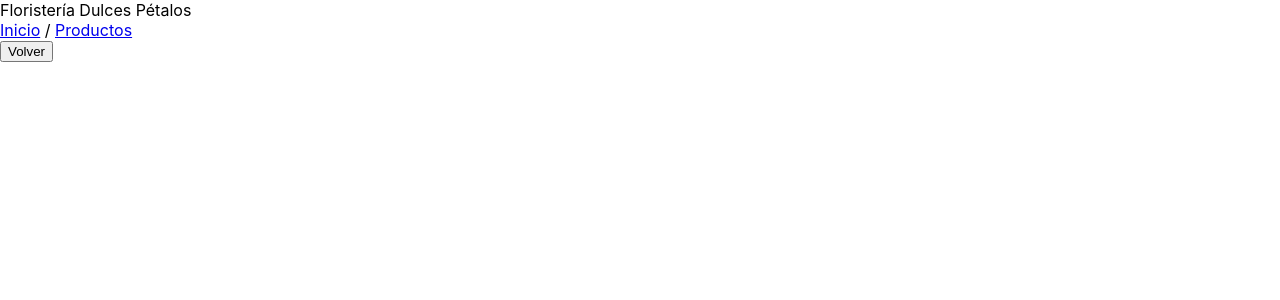
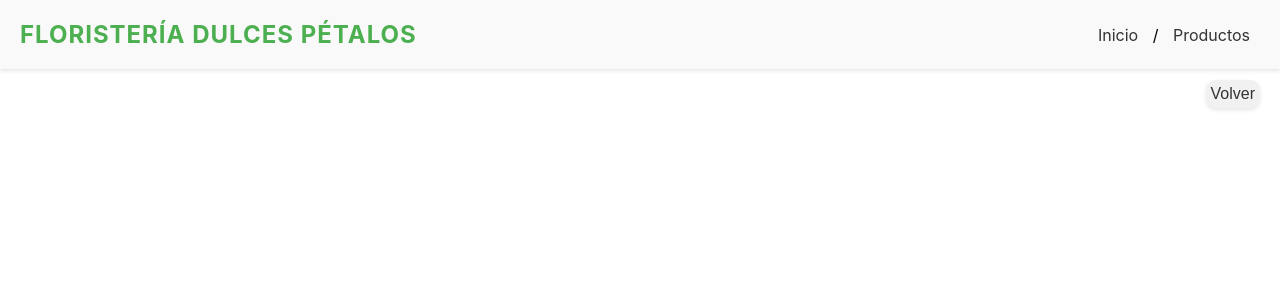
Before and after one commit to MeisiSaalim/540_floristeria_proyecto, a React (Create React App) app in the folder floristeria-dulces-petalos/: page /product/1 in a window 1280 px wide. Shown: the top 300 px of the page. Built offline with nearby package versions, Linux system fonts and the light colour scheme; no server answers.

Commit message:
Estilos aplicados

```diff
--- /dev/null
+++ b/floristeria-dulces-petalos/src/components/Description.css
@@ -0,0 +1,16 @@
+  .product-description {
+    flex: 1;
+    padding: 20px;
+    border-radius: 0 10px 10px 0;
+  }
+
+  .product-title {
+    font-size: 24px;
+    color: #333;
+    margin-bottom: 10px;
+  }
+
+  .product-text {
+    font-size: 16px;
+    color: #666;
+  }
--- a/floristeria-dulces-petalos/src/components/Description.js
+++ b/floristeria-dulces-petalos/src/components/Description.js
@@ -1,14 +1,16 @@
 import React from 'react';
+import './Description.css';
+
 
 function Description({ product }) {
   return (
-    <div className="description">
-      <h2>{product.name}</h2>
-      <p>{product.binomialName}</p>
-      <p>Precio: {product.price} €</p>
-      <p>Riegos por semana: {product.wateringsPerWeek}</p>
-      <p>Fertilizante recomendado: {product.fertilizerType === 'nitrogen' ? 'Nitrogenado' : 'Fosforado'}</p>
-      <p>Altura: {product.heightInCm} cm</p>
+    <div className="product-description">
+      <h2 className="product-title">{product.name}</h2>
+      <p className="product-text">{product.binomialName}</p>
+      <p className="product-text">Precio: {product.price} €</p>
+      <p className="product-text">Riegos por semana: {product.wateringsPerWeek}</p>
+      <p className="product-text">Fertilizante recomendado: {product.fertilizerType === 'nitrogen' ? 'Nitrogenado' : 'Fosforado'}</p>
+      <p className="product-text">Altura: {product.heightInCm} cm</p>
     </div>
   );
 }
--- /dev/null
+++ b/floristeria-dulces-petalos/src/components/Header.css
@@ -0,0 +1,32 @@
+/* Header.css */
+.header {
+    display: flex;
+    justify-content: space-between;
+    align-items: center;
+    background-color: #f9f9f9;
+    padding: 20px;
+    box-shadow: 0px 2px 4px rgba(0, 0, 0, 0.1);
+  }
+
+  .logo {
+    font-size: 24px;
+    color: #4caf50;
+    font-weight: bold;
+    text-transform: uppercase;
+    letter-spacing: 1px;
+  }
+
+  .nav {
+    font-size: 16px;
+  }
+
+  .nav a {
+    text-decoration: none;
+    color: #333;
+    margin: 0 10px;
+    transition: color 0.3s ease;
+  }
+
+  .nav a:hover {
+    color: #4caf50;
+  }
--- a/floristeria-dulces-petalos/src/components/Header.js
+++ b/floristeria-dulces-petalos/src/components/Header.js
@@ -1,13 +1,15 @@
 import React from 'react';
+import './Header.css'; // Importa el archivo de estilos CSS que proporcioné anteriormente
 
-function Headers() {
-    return (
-        <header>
-            <div>Floristería Dulces Pétalos</div>
-            <nav>
-                <a href ="/">Inicio</a> / <a href="/productos">Productos</a>
-            </nav>
-        </header>
-    );
+function Header() {
+  return (
+    <header className="header">
+      <div className="logo">Floristería Dulces Pétalos</div>
+      <nav className="nav">
+        <a href="/">Inicio</a> / <a href="/productos">Productos</a>
+      </nav>
+    </header>
+  );
 }
-export default Headers;
+
+export default Header;
--- /dev/null
+++ b/floristeria-dulces-petalos/src/components/Image.css
@@ -0,0 +1,16 @@
+
+.product-image {
+    flex: 1;
+    padding: 20px;
+    border-radius: 10px 0 0 10px;
+    display: flex;
+    justify-content: center;
+    align-items: center;
+  }
+
+  .product-image img {
+    max-width: 100%;
+    height: auto;
+    border-radius: 10px;
+    max-height: 400px;
+  }
--- a/floristeria-dulces-petalos/src/components/Image.js
+++ b/floristeria-dulces-petalos/src/components/Image.js
@@ -1,7 +1,12 @@
 import React from 'react';
+import './Image.css'; // Asegúrate de ajustar la importación según la ubicación de tus archivos
 
 function Image({ src, alt }) {
-  return <img src={src} alt={alt} />;
+  return (
+    <div className="product-image">
+      <img src={src} alt={alt} />
+    </div>
+  );
 }
 
 export default Image;
--- a/floristeria-dulces-petalos/src/components/Search.js
+++ b/floristeria-dulces-petalos/src/components/Search.js
@@ -1,8 +1,8 @@
 import React from 'react';
 function Search({ onSearchChange }) {
     return (
-        <div>
-            <input type="text" placeholder="Buscar productos..." onChange={onSearchChange}/>
+        <div >
+            <input className='search-input' type="text" placeholder="Buscar productos..." onChange={onSearchChange}/>
         </div>
     )
 }
--- /dev/null
+++ b/floristeria-dulces-petalos/src/views/Home.css
@@ -0,0 +1,81 @@
+/* Home.css */
+/* Estilos para la barra de búsqueda */
+.search-container {
+    display: flex;
+    justify-content: center;
+    align-items: center;
+    margin-top: 20px;
+  }
+
+  .search-input {
+    border: none;
+    border-radius: 30px;
+    padding: 10px 20px;
+    width: 300px;
+    font-size: 16px;
+    background-color: #f1f1f1;
+    color: #333;
+    box-shadow: 0 2px 4px rgba(0, 0, 0, 0.1);
+    transition: background-color 0.3s ease;
+  }
+
+  .search-input:focus {
+    outline: none;
+    background-color: #fff;
+    box-shadow: 0 4px 6px rgba(0, 0, 0, 0.1);
+  }
+
+  /* Estilos para la lista de productos */
+.item-list {
+    display: flex;
+    flex-wrap: wrap;
+    justify-content: space-between;
+    margin-top: 20px;
+  }
+
+  /* Estilos para cada elemento de la lista */
+  .item {
+    flex: 0 0 calc(25% - 20px); /* 4 elementos por fila con espacio entre ellos */
+    margin: 10px;
+    padding: 10px;
+    box-sizing: border-box;
+    border: 1px solid #e0e0e0;
+    border-radius: 10px;
+    background-color: #fff;
+    text-align: center;
+    box-shadow: 0px 2px 4px rgba(0, 0, 0, 0.1);
+    transition: transform 0.3s ease, box-shadow 0.3s ease;
+  }
+
+  .item:hover {
+    transform: translateY(-5px);
+    box-shadow: 0px 4px 8px rgba(0, 0, 0, 0.2);
+  }
+
+  .row {
+    display: flex;
+    flex-wrap: wrap;
+    justify-content: space-between;
+    margin-top: 20px;
+  }
+
+  /* Estilos para la imagen del producto */
+  .item img {
+    max-width: 100%;
+    height: auto;
+    border-radius: 10px;
+  }
+
+  /* Estilos para el nombre del producto */
+  .item h3 {
+    margin-top: 10px;
+    font-size: 18px;
+    color: #333;
+
+  }
+
+  /* Estilos para el nombre científico del producto */
+  .item p {
+    font-size: 14px;
+    color: #666;
+  }
--- a/floristeria-dulces-petalos/src/views/Home.js
+++ b/floristeria-dulces-petalos/src/views/Home.js
@@ -3,6 +3,7 @@ import Header from '../components/Header';
 import Search from '../components/Search';
 import Item from '../components/Item';
 import { getProducts } from '../api'; // Importar la función para obtener los productos
+import './Home.css'; // Importar los estilos
 
 function Home() {
   const [products, setProducts] = useState([]);
@@ -38,7 +39,6 @@ function Home() {
           {filteredProducts.map((product, index) => (
             <React.Fragment key={product.id}>
               <Item product={product} />
-              {(index + 1) % 4 === 0 && <div className="w-100"></div>}
             </React.Fragment>
           ))}
         </div>
--- /dev/null
+++ b/floristeria-dulces-petalos/src/views/ProductDetail.css
@@ -0,0 +1,45 @@
+/* ProductDetail.css */
+.detail-container {
+    display: flex;
+    justify-content: center;
+    align-items: flex-start;
+    padding: 20px;
+  }
+
+  .go-back-link {
+    position: absolute;
+    top: 80px; /* Ajustar la posición vertical */
+    right: 20px;
+
+  }
+
+
+/* Estilos para el botón "Volver" */
+.go-back-button {
+    color: #333;
+    font-size: 16px;
+    transition: color 0.3s ease;
+    background-color: #f1f1f1;
+    border-radius: 10px;
+    border: none;
+    padding: 5px;
+    box-shadow: 0 2px 4px rgba(0, 0, 0, 0.1);
+    transition: background-color 0.3s ease;
+    cursor: pointer;
+  }
+
+  .go-back-button:hover {
+    color: #45a049;
+  }
+
+
+  .product-detail {
+    display: flex;
+    align-items: center;
+    width: 100%;
+    margin-top: 27px;
+    box-shadow: 0px 2px 4px rgba(0, 0, 0, 0.1);
+    border-radius: 10px;
+    background-color: #fff;
+
+  }
--- a/floristeria-dulces-petalos/src/views/ProductDetail.js
+++ b/floristeria-dulces-petalos/src/views/ProductDetail.js
@@ -4,6 +4,8 @@ import Header from '../components/Header';
 import Image from '../components/Image';
 import Description from '../components/Description';
 import { getProductDetail } from '../api'; // Importar la función para obtener un producto
+import './ProductDetail.css';
+
 
 function ProductDetail() {
   const { id } = useParams(); // Obtener el parámetro de la URL
@@ -21,7 +23,7 @@ function ProductDetail() {
   return (
     <div>
       <Header />
-      <div className="detail-view">
+      <div className="detail-container">
         <Link to="/" className="go-back-link">
           <button className="go-back-button">Volver</button>
         </Link>
```
Also changed, not shown: floristeria-dulces-petalos/src/App.js (+1 -17 lines).
